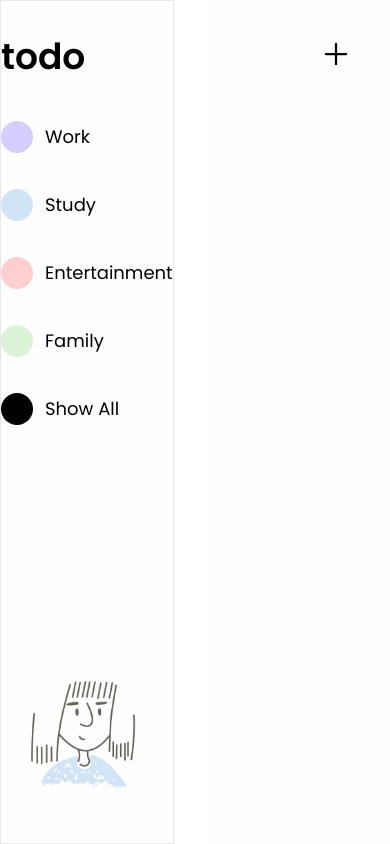
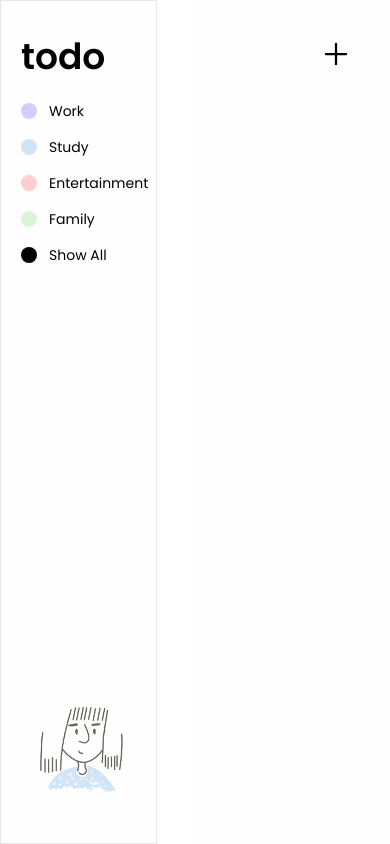
Before and after one commit to Omar10001/todo-app, a React (Vite) app in the folder my-project/: page / in a window 390 px wide. Built offline with nearby package versions, Linux system fonts and the light colour scheme.

Commit message:
responsive

```diff
--- a/my-project/src/App.jsx
+++ b/my-project/src/App.jsx
@@ -87,7 +87,7 @@ function App() {
     <div className="App w-full h-full flex gap-9">
       <NavBar filterItem={filterItem} setTasks={setTasks} category={category} />
       <div className="bg-[#fffefe] min-h-screen h-full w-full flex flex-col  ">
-        <div className="w-full flex justify-end items-center text-4xl p-9 ">
+        <div className="w-full flex justify-end items-center text-4xl md:p-9 px-9 pb-6 pt-9 ">
           <button onClick={handleClickOpen} className="w-fit">
             <ion-icon name="add"></ion-icon>
           </button>
@@ -106,7 +106,7 @@ function App() {
 
         {/* TaskLIST */}
         {tasks && (
-          <div className="flex flex-wrap h-full w-full gap-3">
+          <div className="flex flex-wrap h-full w-full gap-2 md:gap-3">
             {tasks
               .sort((a, b) => b.id - a.id)
               .map((task) => (
--- a/my-project/src/components/CustomForm.jsx
+++ b/my-project/src/components/CustomForm.jsx
@@ -24,9 +24,9 @@ function CustomForm({ addTask, handleClose, category }) {
   return (
     <form
       onSubmit={handleFormSubmit}
-      className="w-[500px] h-[400px] py-2 px-10 flex justify-center items-center animate__animated animate__fadeIn  "
+      className="md:w-[500px] md:h-[400px] p-8 md:py-2 md:px-10 flex justify-center items-center animate__animated animate__fadeIn  "
     >
-      <div className="flex flex-col w-full gap-14">
+      <div className="flex flex-col justify-center items-center w-40 md:w-full gap-14">
         <span className="font-semibold text-center text-2xl">Add Task</span>
         <div className="flex flex-col gap-2 ">
           <TextField
@@ -34,7 +34,7 @@ function CustomForm({ addTask, handleClose, category }) {
             type="text"
             name="input task"
             id="task"
-            className="w-full"
+            className=" w-auto md:w-full"
             value={task}
             onChange={(e) => setTask(e.target.value)}
             required
@@ -47,14 +47,14 @@ function CustomForm({ addTask, handleClose, category }) {
             type="text"
             name="input task"
             id="task"
-            className="w-full"
+            className="w-auto md:w-full"
             value={taskDesc}
             onChange={(e) => setTaskDesc(e.target.value)}
             required
             maxLength={120}
             placeholder="Details"
           />
-          <select name="cat" onChange={(e) => setTaskCat(e.target.value)}>
+          <select className="w-auto" name="cat" onChange={(e) => setTaskCat(e.target.value)}>
             <option value="None">
               None
             </option>
@@ -70,7 +70,7 @@ function CustomForm({ addTask, handleClose, category }) {
           </select>
           <button
             onClick={handleClose}
-            className=" border border-blue-300 text-blue-500 rounded p-2 w-full text-center hover:bg-blue-500 hover:text-white transition-colors duration-200"
+            className=" border border-blue-300 text-blue-500 rounded p-2 w-full mx-auto md:w-full text-center hover:bg-blue-500 hover:text-white transition-colors duration-200"
           >
             Add
           </button>
--- a/my-project/src/components/navBar.jsx
+++ b/my-project/src/components/navBar.jsx
@@ -3,15 +3,15 @@ import TaskImg from '../../../my-project/src/assets/task_img.png'
 
 function NavBar({ category, setTasks, filterItem }) {
   return (
-    <div className="bg-[#fffefe] flex flex-col items-center w-72 min-h-screen  justify-between text-lg py-9 border ">
-      <div className="flex flex-col gap-9 ">
+    <div className="bg-[#fffefe] flex flex-col items-center w-fit md:w-72 min-h-screen  justify-between text-lg py-9 border pl-5 pr-2 md:px-0 ">
+      <div className="flex flex-col gap-4 md:gap-9 ">
         <span className="font-semibold text-4xl mb-2">todo</span>
         {category.map((caty) => {
           return (
             <button onClick={() => filterItem(caty)} key={caty.id}>
-              <span className="flex gap-3 items-center capitalize">
+              <span className="flex gap-3 text-sm md:text-base items-center capitalize">
                 <div
-                  className={`rounded-full bg-[${caty.color}] h-8 w-8`}
+                  className={`rounded-full bg-[${caty.color}] md:h-8 h-4 md:w-8 w-4`}
                 ></div>
                 {caty.cat}
               </span>
@@ -23,8 +23,8 @@ function NavBar({ category, setTasks, filterItem }) {
         <div className="hidden bg-[#ffcece]"></div>
         <div className="hidden bg-[#dbf3d6]"></div>
         <button onClick={() => setTasks(tasks)}>
-          <span className="flex gap-3 items-center capitalize">
-            <div className={`rounded-full bg-[#000000] h-8 w-8`}></div>
+          <span className="text-sm md:text-base flex gap-3 items-center capitalize">
+            <div className={`rounded-full bg-[#000000] md:h-8 h-4 md:w-8 w-4`}></div>
             Show all
           </span>
         </button>
--- a/my-project/src/components/notes.jsx
+++ b/my-project/src/components/notes.jsx
@@ -13,11 +13,11 @@ function Notes({ task, deleteTask, toggleTask }) {
   return (
     <div>
       <div
-        className={`bg-[#fff8df] flex flex-col h-fit w-fit px-4 py-2 rounded animate__animated animate__fadeInDown animate__faster transition-all duration-300 overflow-hidden`}
+        className={`bg-[#fff8df] flex flex-col h-fit w-40 md:w-fit px-4 py-2 rounded animate__animated animate__fadeInDown animate__faster transition-all duration-300 overflow-hidden`}
       >
         <div className="bg-[#fff8df] flex h-fit w-full gap-4 justify-between items-center">
           <span
-            className={`font-semibold text-xl ${
+            className={`font-semibold text-base md:text-xl ${
               checked && "line-through text-red-500"
             }`}
           >
@@ -41,7 +41,7 @@ function Notes({ task, deleteTask, toggleTask }) {
           </Dropdown>
         </div>
         <span
-          className={`bg-[#fff8df] inline-block font-light w-80 min-h-[40px] px-1 py-2 focus:outline-none ${
+          className={`bg-[#fff8df] inline-block font-light md:w-80 text-sm md:text-base min-h-[40px] px-1 py-2 focus:outline-none ${
             checked && "line-through text-red-400"
           }`}
         >
```
